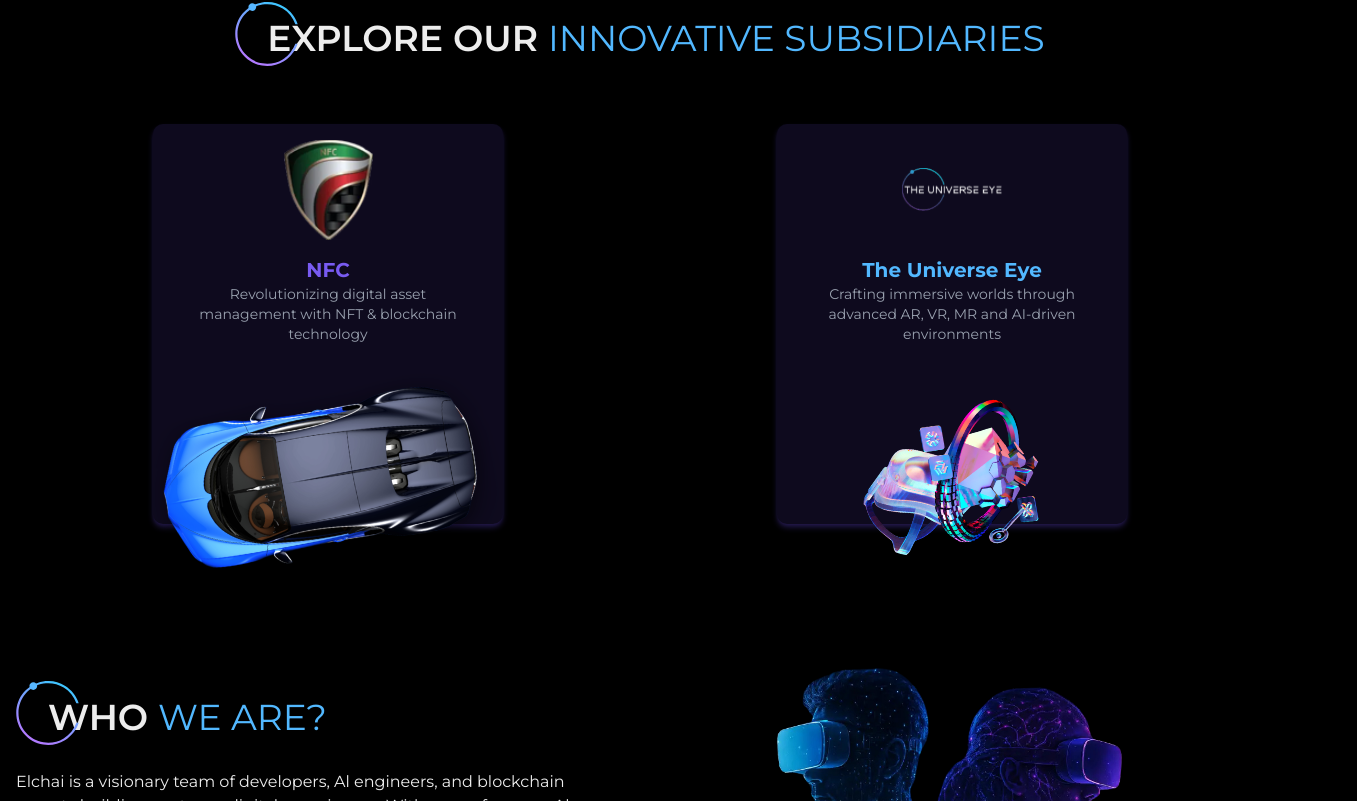
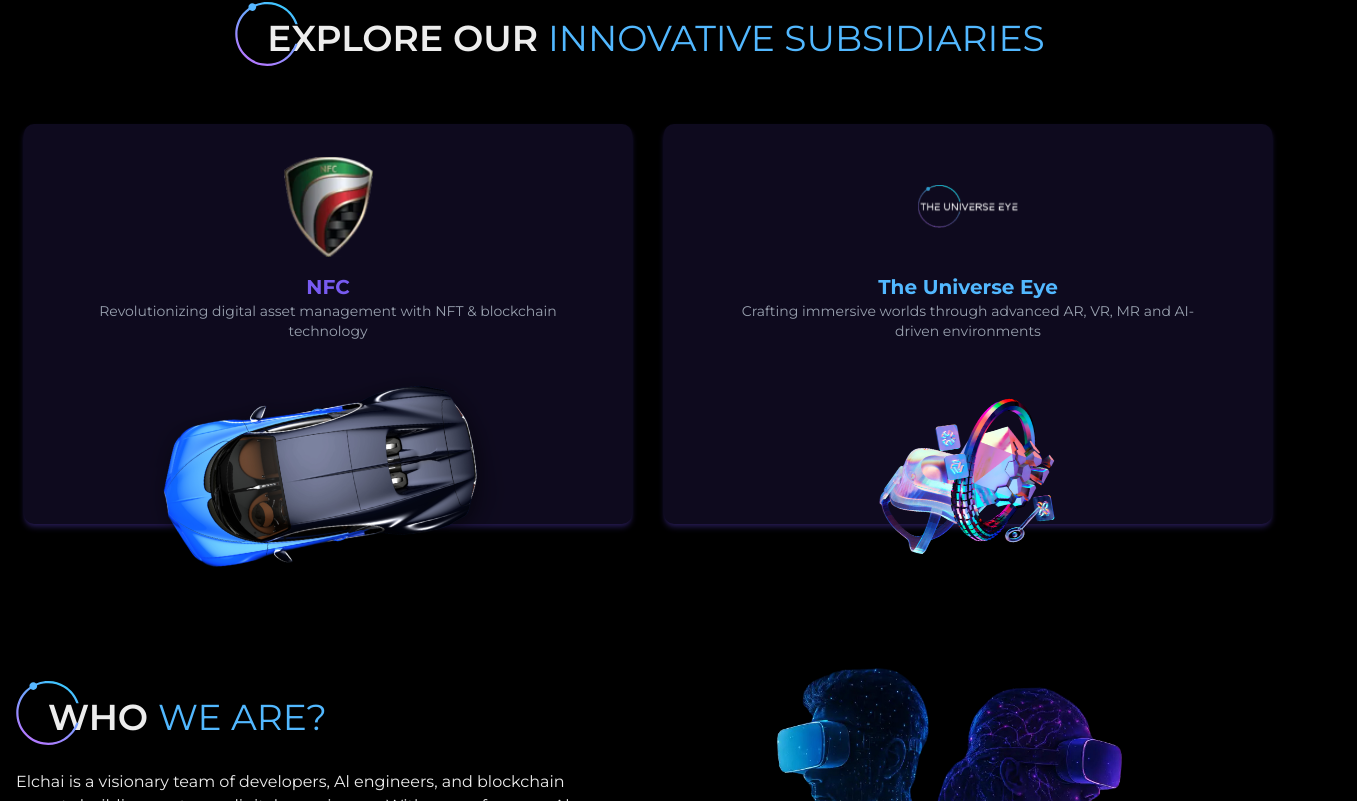
Before and after one commit to zufichris/elchai-site, a Next.js app: page / in a window 1280 px wide. Shown: the part 959-1760 px from the top of the page, 1357 px wide, since content can reach past the window. Built offline with nearby package versions, Linux system fonts and the light colour scheme.

Commit message:
Refactor SubsidiaryCard component for improved layout and styling consistency

```diff
--- a/app/_components/Subsidiaries.tsx
+++ b/app/_components/Subsidiaries.tsx
@@ -14,28 +14,51 @@
 
 export function SubsidiaryCard({ subsidiary }: { subsidiary: Subsidiary }) {
     return (
-        <Link target="_blank" href={subsidiary.url ?? "#"} className={cn(`rounded-lg  shadow-md shadow-[#23194b]  flex flex-col items-center text-center relative h-[350px] w-[250px] md:h-[350px] md:w-[300px] lg:h-[400px] lg:w-[350px] bg-[#0e0a1e] hover:border-2 hover:scale-110 transition-all duration-150 border-eblue`, subsidiary.id === "nfc-rent" && "border-[#785bf1]",)}>
-            <div className="p-4">
+        <Link
+            target="_blank"
+            href={subsidiary.url ?? "#"}
+            className={cn(
+                "rounded-lg shadow-md shadow-[#23194b] flex flex-col items-center text-center relative",
+                "h-[280px] sm:h-[320px] md:h-[350px] lg:h-[400px]",
+                "w-full mx-2",
+                "bg-[#0e0a1e] border border-transparent",
+                "hover:border-eblue hover:scale-105 sm:hover:scale-105 transition-all duration-150",
+                "p-3 sm:p-4",
+                subsidiary.id === "nfc-rent" && "hover:border-[#785bf1]",
+            )}
+        >
+            <div className="p-2 sm:p-4">
                 <div className="flex items-center justify-center">
                     <Image
                         src={subsidiary.logoUrl || "/placeholder.svg"}
                         alt={`${subsidiary.title} Logo`}
                         width={170}
                         height={200}
-                        className="object-contain h-[100px] w-[100px]"
+                        className="object-contain h-[70px] w-[70px] sm:h-[80px] sm:w-[80px] md:h-[100px] md:w-[100px]"
                     />
                 </div>
             </div>
 
-            <h3 className={cn("text-eblue font-bold text-xl", subsidiary.id === "nfc-rent" && "text-[#785bf1]")}>{subsidiary.title}</h3>
-            <p className="text-gray-400 text-sm mb-6 max-w-[80%] mx-auto">{subsidiary.description}</p>
-            <div className="absolute -bottom-8 w-full left-0 h-[150px]">
+            <h3
+                className={cn("font-bold text-lg sm:text-xl", "text-eblue", subsidiary.id === "nfc-rent" && "text-[#785bf1]")}
+            >
+                {subsidiary.title}
+            </h3>
+
+            <p className="text-gray-400 text-xs sm:text-sm mb-4 sm:mb-6 max-w-[90%] sm:max-w-[80%] mx-auto">
+                {subsidiary.description}
+            </p>
+
+            <div className="absolute -bottom-4 sm:-bottom-8 w-full left-0 h-[90px] sm:h-[100px] md:h-[150px]">
                 <div className="relative h-full w-full">
                     <Image
                         src={subsidiary.imageUrl || "/placeholder.svg"}
                         alt={`${subsidiary.title} product`}
                         fill
-                        className={`object-contain rotate-[170deg] object-bottom scale-125`}
+                        className={cn(
+                            "object-contain rotate-[170deg] object-bottom",
+                            "scale-100 sm:scale-110 md:scale-125",
+                        )}
                     />
                 </div>
             </div>
@@ -66,7 +89,7 @@
                 <p className="text-center max-w-[782px] font-bold uppercase mx-auto mb-8">Elchai is a team of dedicated developers specializing in al, metaverse, blockchain, and web3 technologies-passionate about crafting extraordinary, intelligent digital solutions that redefine what's possible</p>
 
                 <h2 className="main-title mb-12 text-center lg:text-left">Explore Our <span>Innovative Subsidiaries</span></h2>
-                <div className="flex justify-around flex-wrap">
+                <div className="grid sm:grid-cols-2 gap-8">
                     {subsidiaries.map((subsidiary) => (
                         <SubsidiaryCard key={subsidiary.id} subsidiary={subsidiary} />
                     ))}
```
